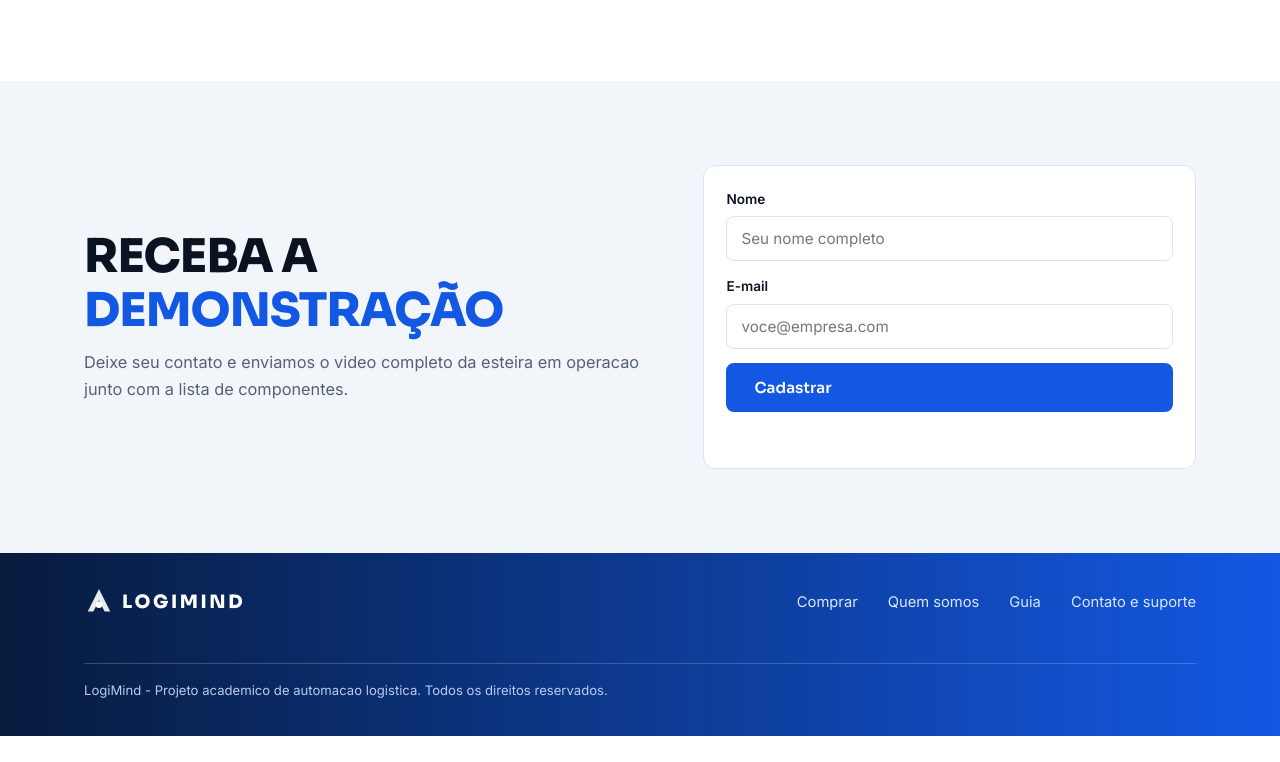
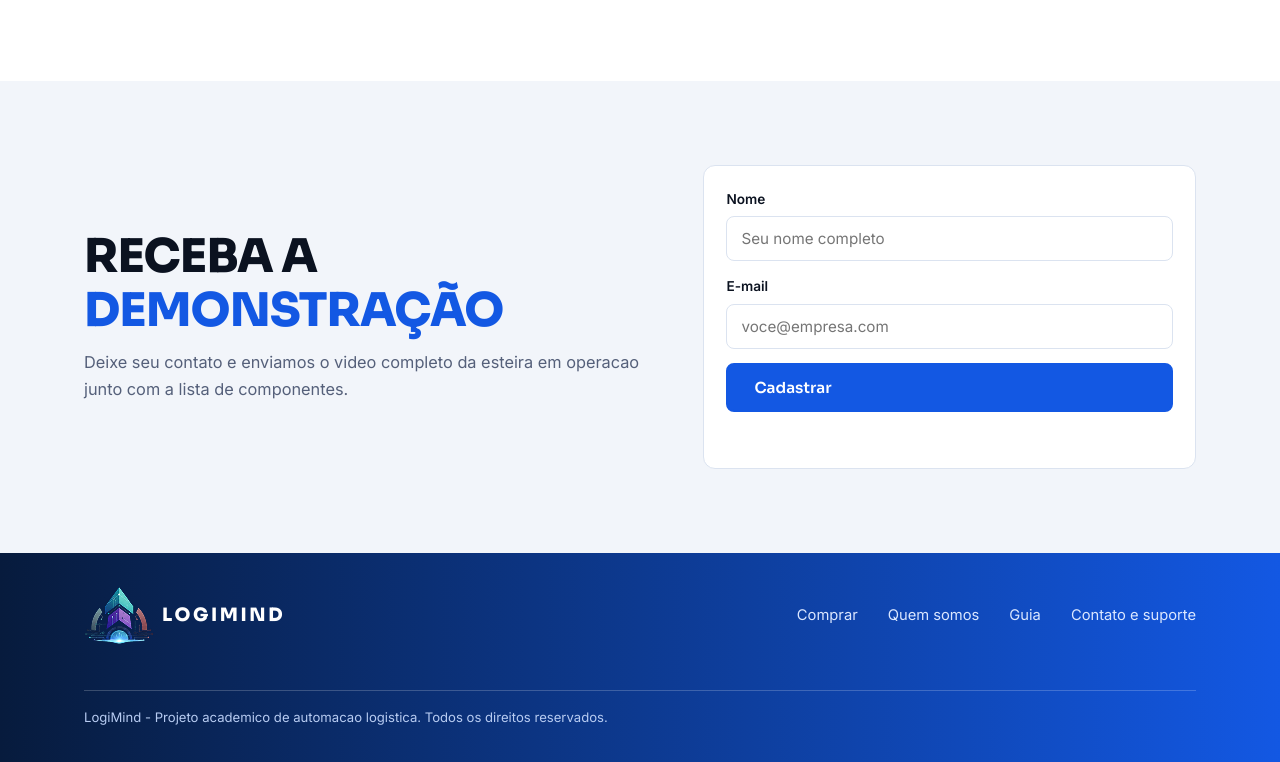
Before and after one commit to logimind-tcc/logimind, a website: page frontend/home.html in a window 1280 px wide. Shown: the part 1745-2507 px from the top of the page. Before the commit the page ends 2481 px from the top, so only its background shows below. Drawn offline with Linux system fonts and the light colour scheme.

Commit message:
Arrumando o rodapé

```diff
--- a/frontend/home.html
+++ b/frontend/home.html
@@ -297,10 +297,7 @@
     <footer class="rodape">
       <div class="conteiner rodape-interno">
         <a class="marca" href="home.html">
-          <svg viewBox="0 0 32 32" aria-hidden="true">
-            <path d="M16 2 4 26h6l6-12 6 12h6L16 2z" fill="currentColor" opacity=".9" />
-            <circle cx="16" cy="19" r="3.5" fill="currentColor" />
-          </svg>
+          <img src="./pecas/logo.png" alt="logo">
           LOGIMIND
         </a>
         <ul class="rodape-lista">
```
Also changed, not shown: frontend/instrucao.html (+1 -4 lines), frontend/produto.html (+1 -4 lines).
